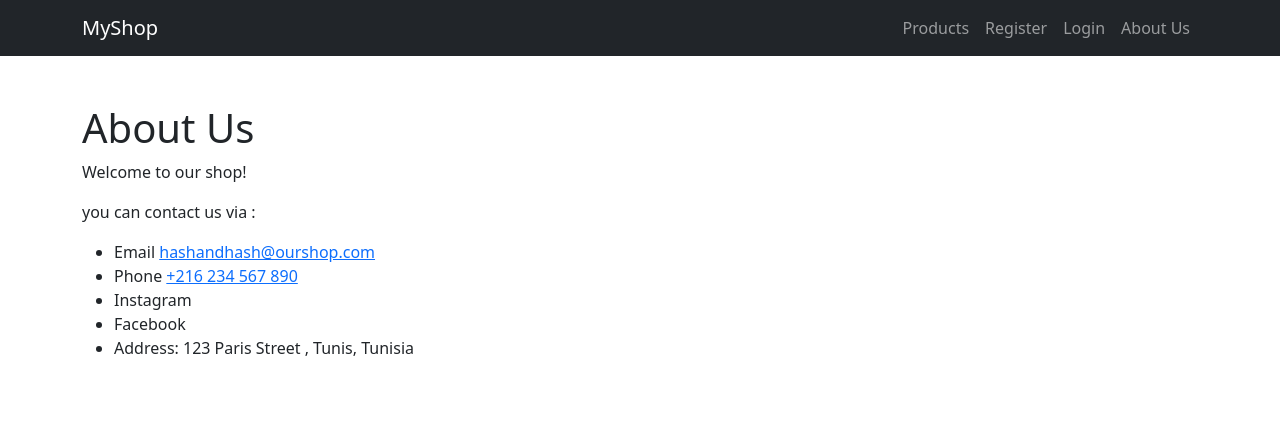
After one commit to islembriki/makeup_project, a Symfony app: template templates/aboutus/index.html.twig in a window 1280 px wide. The commit adds this page. Shown: the top 423 px of the page. Run offline with Twig, Linux system fonts and the light colour scheme; the template is opened without the code that fills it, so the values that code supplies are empty; some libraries are stand-ins or nearby versions.

Commit message:
amira : abouts us page

```diff
--- /dev/null
+++ b/templates/aboutus/index.html.twig
@@ -0,0 +1,21 @@
+{# filepath: templates/aboutus/index.html.twig #}
+{% extends 'base.html.twig' %}
+
+{% block title %}About Us{% endblock %}
+
+{% block body %}
+    <div class="container py-5">
+        <h1>About Us</h1>
+        <p>
+            Welcome to our shop! </p>
+            <p>you can contact us via : </p>
+            <ul>
+            <li>Email  <a href="hashandhash@gmail.com">hashandhash@ourshop.com</a></li>
+            <li>Phone  <a href="tel:+1234567890">+216 234 567 890</a></li>
+            <li>Instagram </li>
+            <li>Facebook</li>
+            <li>Address: 123 Paris Street , Tunis, Tunisia</li>
+        </ul>
+
+    </div>
+{% endblock %}
--- a/templates/base.html.twig
+++ b/templates/base.html.twig
@@ -24,7 +24,7 @@
                         <a class="nav-link" href="{{ path('app_login') }}">Login</a>
                     </li>
                     <li class="nav-item">
-                        <a class="nav-link" href="#get-in-touch">About Us</a>
+                        <a class="nav-link" href="{{ path('app_aboutus') }}">About Us</a>
                     </li>
                 </ul>
             </div>
```
Also changed, not shown: src/Controller/AboutusController.php (added, +18 -0 lines), tests/Controller/AboutusControllerTest.php (added, +16 -0 lines).
